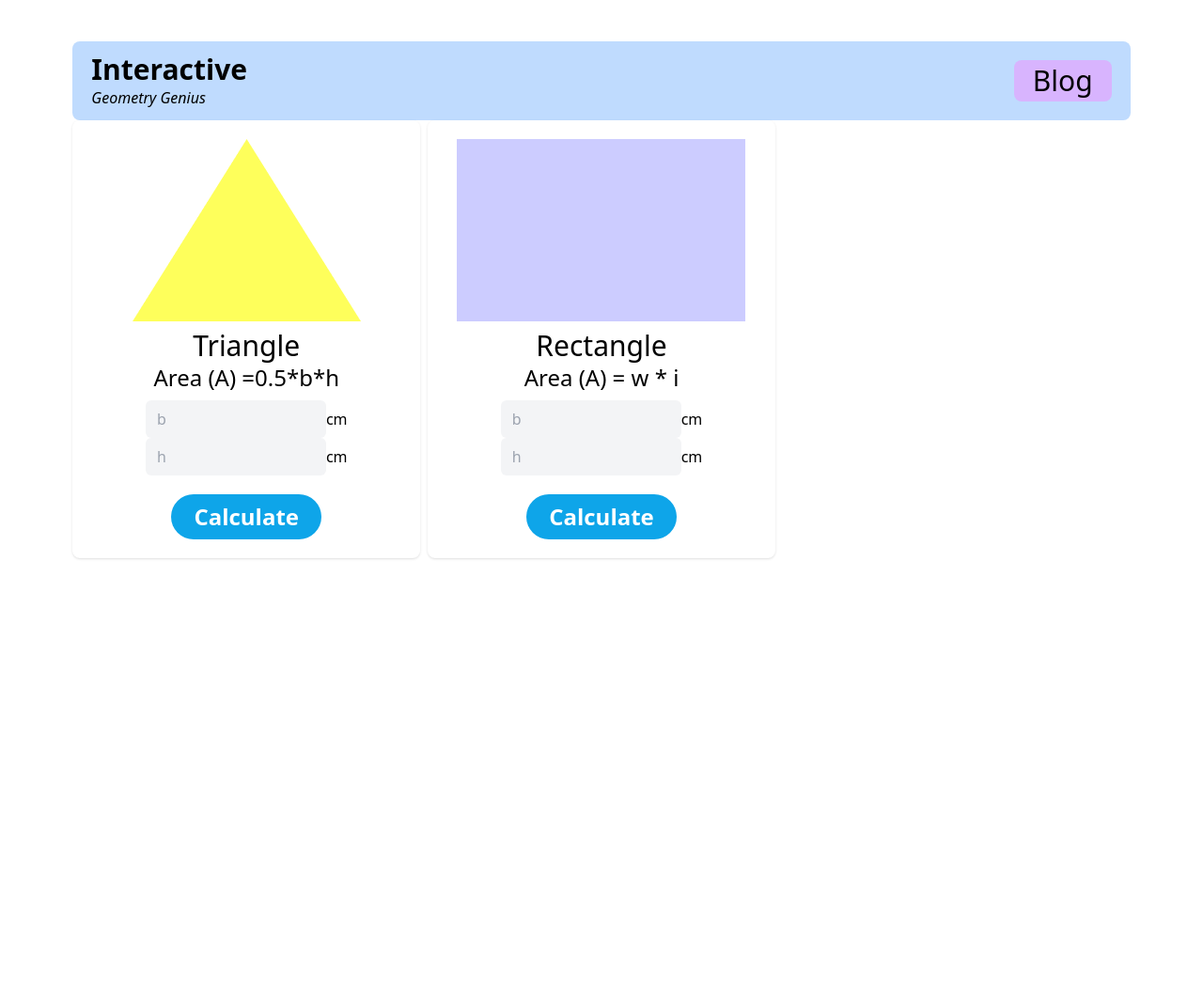
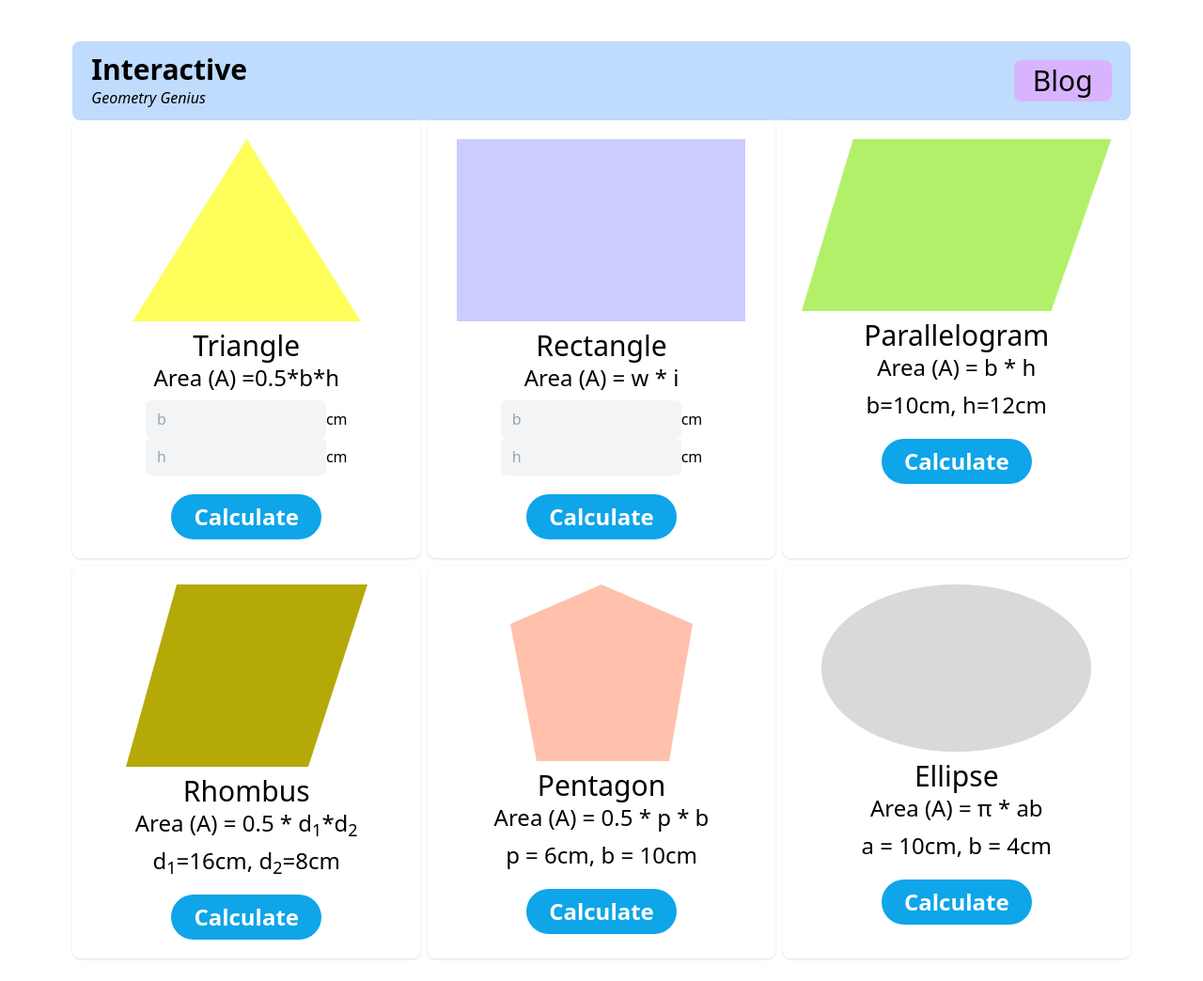
Before and after one commit to rahathasanDev/assignment-5-geometry, a plain HTML site: page index.html in a window 1280 px wide. Shown: the whole page at 94% size. Before the commit the page ends 800 px from the top, so only its background shows below. Drawn offline with nearby package versions, Linux system fonts and the light colour scheme.

Commit message:
all card added

```diff
--- a/index.html
+++ b/index.html
@@ -64,6 +64,75 @@
                   </div>
             </div>
 
+            <div class=" text-center p-5 shadow rounded-lg">
+                <div><img class="block mx-auto" src="images/parallelogram.png" alt="">
+                </div>
+                <div class="">
+                    <div>
+                        <h2 class="text-3xl pt-2 fw-bold">Parallelogram</h2>
+                    </div>
+                    <div><p class="text-2xl pb-2" >Area (A) = b * h</p></div>
+                </div>
+                <div class="items-center  gap-3 ">
+                    <p class="text-2xl">b=10cm, h=12cm</p>
+
+                </div>
+                <div class="flex justify-center mt-5">
+                    <button id="rectangle-button" class="calculate-buttton font-semibold text-2xl text-white px-6 py-2 bg-sky-500  rounded-full  block ">Calculate</button>
+                  </div>
+            </div>
+            <div class=" text-center p-5 shadow rounded-lg">
+                <div><img class="block mx-auto" src="images/Rhombus.png" alt="">
+                </div>
+                <div class="">
+                    <div>
+                        <h2 class="text-3xl pt-2 fw-bold">Rhombus</h2>
+                    </div>
+                    <div><p class="text-2xl pb-2" >Area (A) = 0.5 * d<sub>1</sub>*d<sub>2</sub></p></div>
+                </div>
+                <div class="items-center  gap-3 ">
+                    <p class="text-2xl">d<sub>1</sub>=16cm, d<sub>2</sub>=8cm</p></p>
+
+                </div>
+                <div class="flex justify-center mt-5">
+                    <button id="rectangle-button" class="calculate-buttton font-semibold text-2xl text-white px-6 py-2 bg-sky-500  rounded-full  block ">Calculate</button>
+                  </div>
+            </div>
+            <div class=" text-center p-5 shadow rounded-lg">
+                <div><img class="block mx-auto" src="images/pentagon.png" alt="">
+                </div>
+                <div class="">
+                    <div>
+                        <h2 class="text-3xl pt-2 fw-bold">Pentagon</h2>
+                    </div>
+                    <div><p class="text-2xl pb-2" >Area (A) = 0.5 * p * b </p></div>
+                </div>
+                <div class="items-center  gap-3 ">
+                    <p class="text-2xl">p = 6cm, b = 10cm</p>
+
+                </div>
+                <div class="flex justify-center mt-5">
+                    <button id="rectangle-button" class="calculate-buttton font-semibold text-2xl text-white px-6 py-2 bg-sky-500  rounded-full  block ">Calculate</button>
+                  </div>
+            </div>
+            <div class=" text-center p-5 shadow rounded-lg">
+                <div><img class="block mx-auto" src="images/ellipse.png" alt="">
+                </div>
+                <div class="">
+                    <div>
+                        <h2 class="text-3xl pt-2 fw-bold">Ellipse</h2>
+                    </div>
+                    <div><p class="text-2xl pb-2" >Area (A) = &pi; * ab</p></div>
+                </div>
+                <div class="items-center  gap-3 ">
+                    <p class="text-2xl">a = 10cm, b = 4cm</p>
+
+                </div>
+                <div class="flex justify-center mt-5">
+                    <button id="rectangle-button" class="calculate-buttton font-semibold text-2xl text-white px-6 py-2 bg-sky-500  rounded-full  block ">Calculate</button>
+                  </div>
+            </div>
+
 
 
 
```
